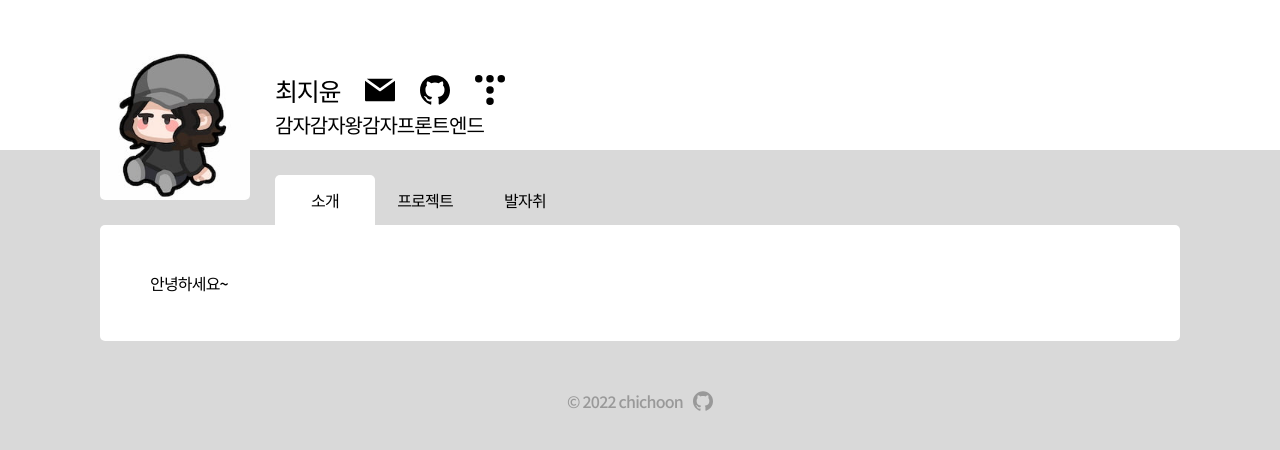
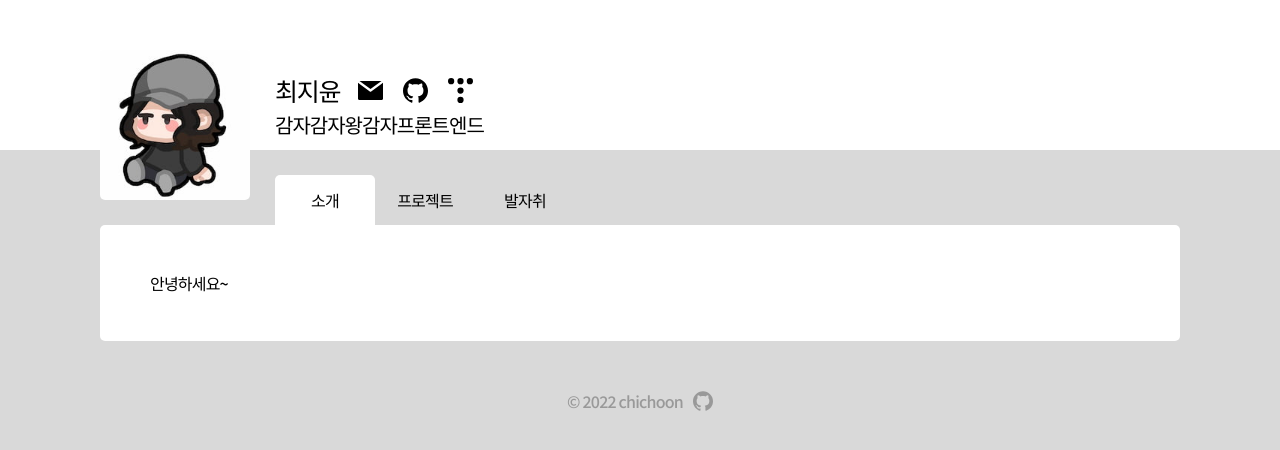
Before and after one commit to chichoon/about-me, a Next.js app: page / in a window 1280 px wide. Shown: the top 450 px of the page. Built offline with nearby package versions, Linux system fonts and the light colour scheme.

Commit message:
style: :lipstick: 헤더 아이콘 크기 조정

```diff
--- a/src/components/Layout/Header.styles.ts
+++ b/src/components/Layout/Header.styles.ts
@@ -60,9 +60,15 @@ export const headerProfileNamespaceStyle = css({
   },
 
   a: {
+    padding: 2.5,
     width: 30,
     height: 30,
-    marginLeft: 25,
+    marginLeft: 15,
+  },
+
+  svg: {
+    width: 25,
+    height: 25,
   },
 
   [getResponsiveAfter('SD')]: {
```
